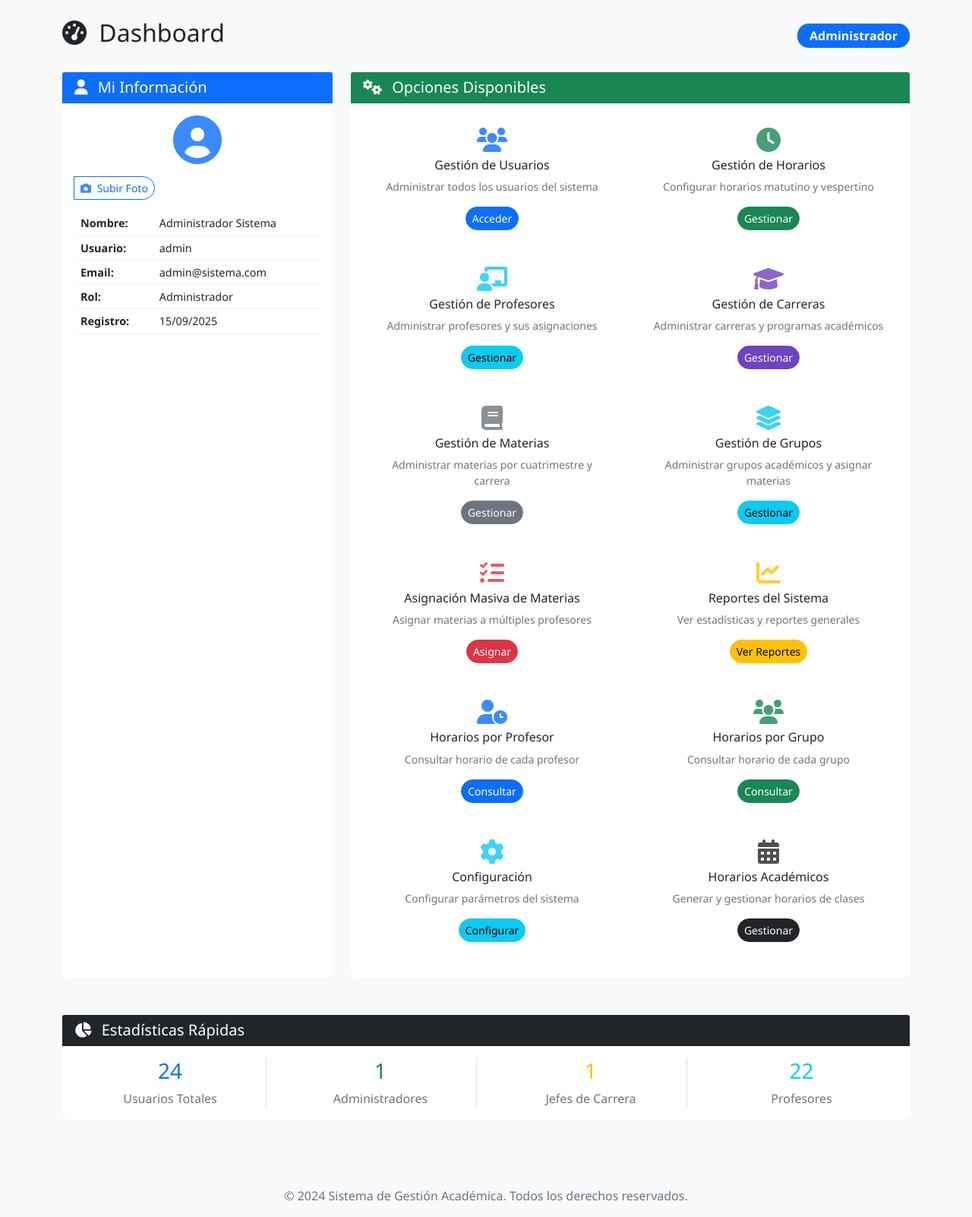
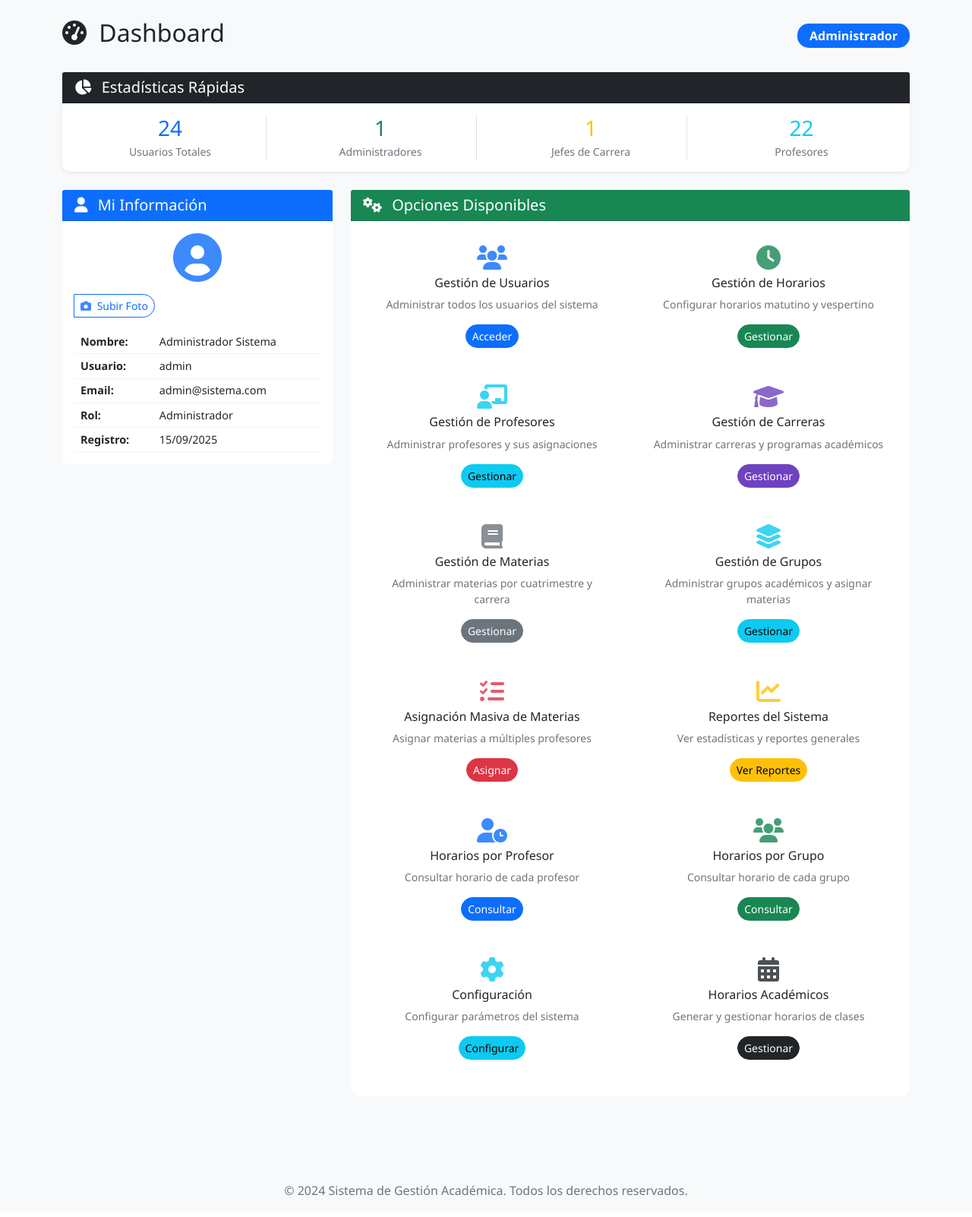
Before and after one commit to Eddaann/sistema_login, a Flask app: page /dashboard in a window 1280 px wide. Shown: the part 57-1659 px from the top of the page at 76% size. After the commit the page ends 1631 px from the top, so only its background shows below. Run offline with Flask 3, Linux system fonts and the light colour scheme; a user stored in the database is signed in; some libraries are stand-ins or nearby versions.

Commit message:
feat: Agregar sección de estadísticas rápidas en el dashboard

```diff
--- a/templates/dashboard.html
+++ b/templates/dashboard.html
@@ -15,10 +15,50 @@
     </div>
 </div>
 
+<!-- Estadísticas Rápidas -->
+<div class="row mb-4">
+    <div class="col-12">
+        <div class="card shadow-sm">
+            <div class="card-header bg-dark text-white">
+                <h5 class="mb-0">
+                    <i class="fas fa-chart-pie me-2"></i>
+                    Estadísticas Rápidas
+                </h5>
+            </div>
+            <div class="card-body">
+                <div class="row text-center">
+                    <div class="col-md-3">
+                        <div class="border-end">
+                            <h3 class="text-primary mb-1">{{ user_count }}</h3>
+                            <p class="text-muted mb-0 small">Usuarios Totales</p>
+                        </div>
+                    </div>
+                    <div class="col-md-3">
+                        <div class="border-end">
+                            <h3 class="text-success mb-1">{{ admin_count }}</h3>
+                            <p class="text-muted mb-0 small">Administradores</p>
+                        </div>
+                    </div>
+                    <div class="col-md-3">
+                        <div class="border-end">
+                            <h3 class="text-warning mb-1">{{ jefe_count }}</h3>
+                            <p class="text-muted mb-0 small">Jefes de Carrera</p>
+                        </div>
+                    </div>
+                    <div class="col-md-3">
+                        <h3 class="text-info mb-1">{{ profesor_count }}</h3>
+                        <p class="text-muted mb-0 small">Profesores</p>
+                    </div>
+                </div>
+            </div>
+        </div>
+    </div>
+</div>
+
 <div class="row">
     <!-- Información del usuario -->
     <div class="col-md-4 mb-4">
-        <div class="card h-100">
+        <div class="card">
             <div class="card-header bg-primary text-white">
                 <h5 class="mb-0">
                     <i class="fas fa-user me-2"></i>
@@ -395,46 +435,6 @@
     </div>
 </div>
 
-<!-- Estadísticas rápidas -->
-<div class="row mt-4">
-    <div class="col-12">
-        <div class="card">
-            <div class="card-header bg-dark text-white">
-                <h5 class="mb-0">
-                    <i class="fas fa-chart-pie me-2"></i>
-                    Estadísticas Rápidas
-                </h5>
-            </div>
-            <div class="card-body">
-                <div class="row text-center">
-                    <div class="col-md-3">
-                        <div class="border-end">
-                            <h3 class="text-primary">{{ user_count }}</h3>
-                            <p class="text-muted mb-0">Usuarios Totales</p>
-                        </div>
-                    </div>
-                    <div class="col-md-3">
-                        <div class="border-end">
-                            <h3 class="text-success">{{ admin_count }}</h3>
-                            <p class="text-muted mb-0">Administradores</p>
-                        </div>
-                    </div>
-                    <div class="col-md-3">
-                        <div class="border-end">
-                            <h3 class="text-warning">{{ jefe_count }}</h3>
-                            <p class="text-muted mb-0">Jefes de Carrera</p>
-                        </div>
-                    </div>
-                    <div class="col-md-3">
-                        <h3 class="text-info">{{ profesor_count }}</h3>
-                        <p class="text-muted mb-0">Profesores</p>
-                    </div>
-                </div>
-            </div>
-        </div>
-    </div>
-</div>
-
 <script>
 // Función para eliminar imagen de perfil
 function eliminarImagenPerfil() {
```
